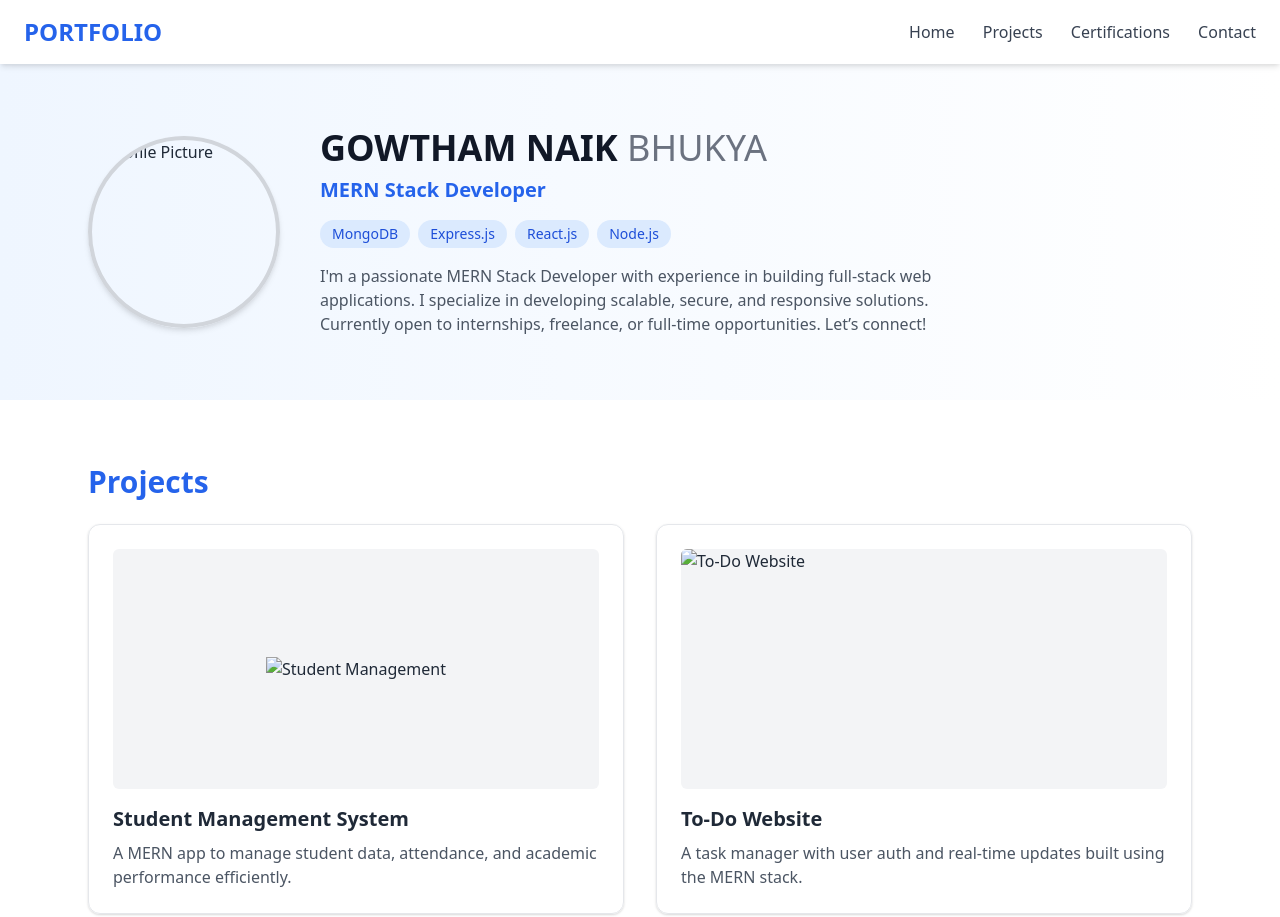
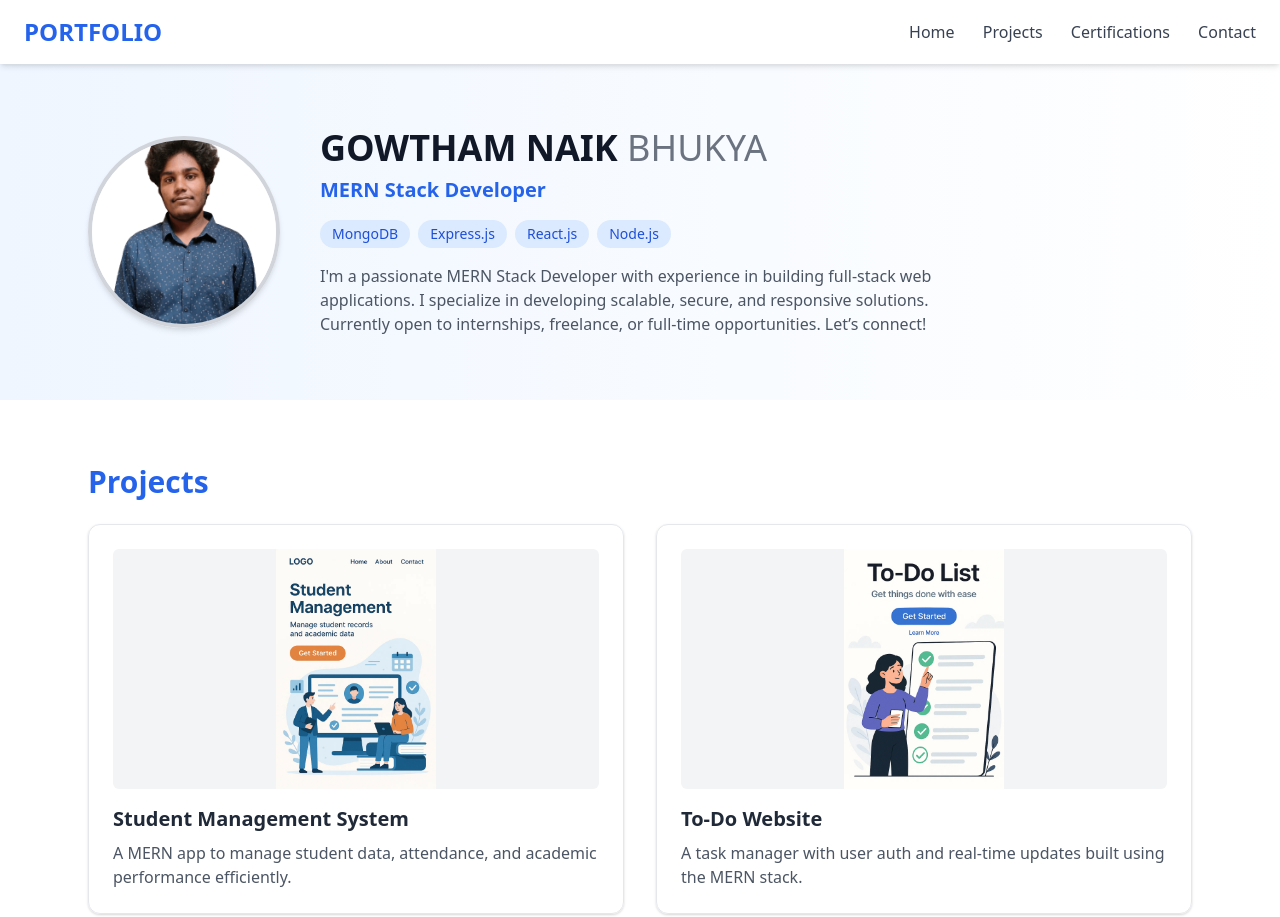
Before and after one commit to GowthamNaik25/BLACKbucks, a plain HTML site: page index.html in a window 1280 px wide. Shown: the top 917 px of the page. Drawn offline with nearby package versions, Linux system fonts and the light colour scheme.

Commit message:
Update index.html

```diff
--- a/index.html
+++ b/index.html
@@ -25,7 +25,7 @@
   <section id="home" class="bg-gradient-to-r from-blue-50 to-white py-16">
     <div class="max-w-6xl mx-auto px-6 flex flex-col md:flex-row items-center gap-10">
       <div class="w-36 h-36 md:w-48 md:h-48 rounded-full overflow-hidden border-4 border-gray-300 shadow-md">
-        <img src="assets/profile.png" alt="Profile Picture" class="object-cover w-full h-full">
+        <img src="profile.png" alt="Profile Picture" class="object-cover w-full h-full">
       </div>
       <div>
         <h2 class="text-4xl font-bold text-gray-900">GOWTHAM NAIK <span class="text-gray-500 font-light">BHUKYA</span></h2>
@@ -49,14 +49,14 @@
       <div class="grid grid-cols-1 md:grid-cols-2 gap-8">
         <div class="border rounded-xl p-6 shadow hover:shadow-lg transition">
           <div class="h-60 rounded-md overflow-hidden mb-4 bg-gray-100 flex justify-center items-center">
-            <img src="assets/img2.webp" alt="Student Management" class="max-h-full max-w-full object-contain">
+            <img src="img2.webp" alt="Student Management" class="max-h-full max-w-full object-contain">
           </div>
           <h4 class="text-xl font-semibold mb-2">Student Management System</h4>
           <p class="text-gray-600">A MERN app to manage student data, attendance, and academic performance efficiently.</p>
         </div>
         <div class="border rounded-xl p-6 shadow hover:shadow-lg transition">
           <div class="h-60 flex items-center justify-center bg-gray-100 rounded-md mb-4 overflow-hidden">
-            <img src="assets/img1.webp" alt="To-Do Website" class="object-contain h-full w-full" />
+            <img src="img1.webp" alt="To-Do Website" class="object-contain h-full w-full" />
           </div>
           <h4 class="text-xl font-semibold mb-2">To-Do Website</h4>
           <p class="text-gray-600">A task manager with user auth and real-time updates built using the MERN stack.</p>
@@ -72,12 +72,12 @@
         <div class="p-6 border rounded-xl bg-white shadow hover:shadow-md transition">
           <h4 class="text-xl font-semibold mb-2">C Language Certification</h4>
           <p class="text-gray-600 mb-4">Completed C Programming course covering fundamentals, pointers, structures, and file handling.</p>
-          <a href="assets/c_language_cert.pdf" target="_blank" class="inline-block px-4 py-2 bg-blue-600 text-white text-sm font-medium rounded hover:bg-blue-700">View Certificate</a>
+          <a href="c_language_cert.pdf" target="_blank" class="inline-block px-4 py-2 bg-blue-600 text-white text-sm font-medium rounded hover:bg-blue-700">View Certificate</a>
         </div>
         <div class="p-6 border rounded-xl bg-white shadow hover:shadow-md transition">
           <h4 class="text-xl font-semibold mb-2">MS Office Certification</h4>
           <p class="text-gray-600 mb-4">Certified in MS Word, Excel, and PowerPoint for office productivity and automation.</p>
-          <a href="assets/ms_office_cert.pdf" target="_blank" class="inline-block px-4 py-2 bg-blue-600 text-white text-sm font-medium rounded hover:bg-blue-700">View Certificate</a>
+          <a href="ms_office_cert.pdf" target="_blank" class="inline-block px-4 py-2 bg-blue-600 text-white text-sm font-medium rounded hover:bg-blue-700">View Certificate</a>
         </div>
       </div>
     </div>
```
